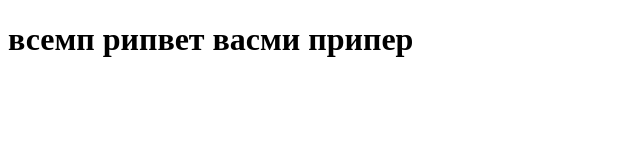
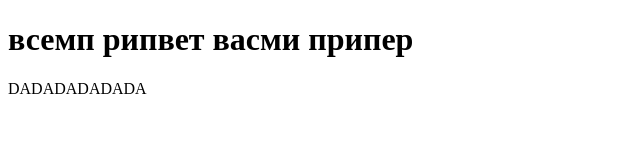
Before and after one commit to PAVANGDUT/NACHALO, a plain HTML site: page index.html in a window 1280 px wide. Shown: the whole page, without its empty margins (0-640 px from the left). Drawn offline with Linux system fonts and the light colour scheme.

Commit message:
noviy div

```diff
--- a/index.html
+++ b/index.html
@@ -7,5 +7,6 @@
 </head>
 <body>
     <h1>всемп рипвет васми припер</h1>
+    <div>DADADADADADA</div>
 </body>
 </html>
```
